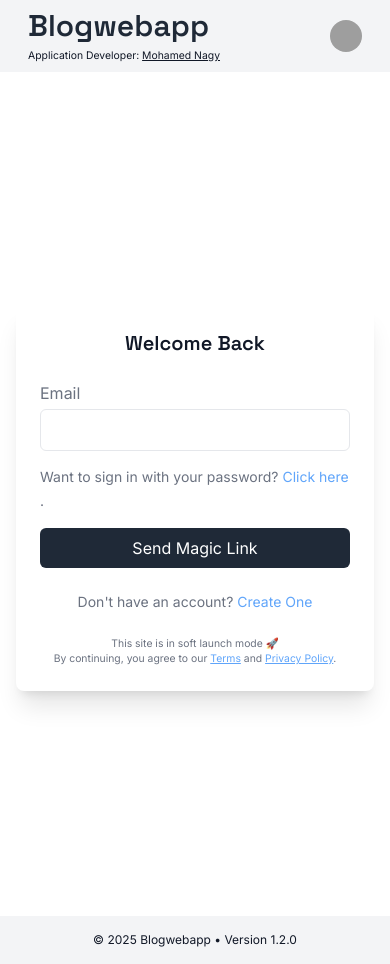
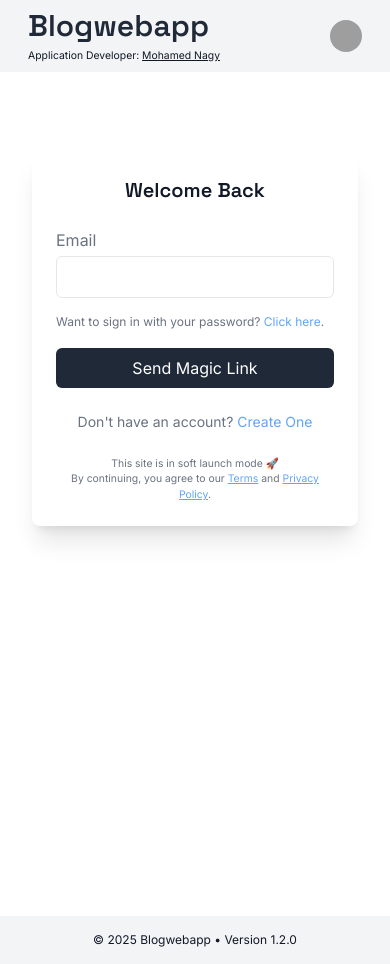
Before and after one commit to devmonagy/blogwebappdev, a React (Create React App) app in the folder client/: page /login in a window 390 px wide. Built offline with nearby package versions, Linux system fonts and the light colour scheme; no server answers; grey boxes are pictures that could not be loaded.

Commit message:
Push layout update

```diff
--- a/client/src/pages/Login.tsx
+++ b/client/src/pages/Login.tsx
@@ -97,20 +97,9 @@ const Login: React.FC<LoginProps> = ({ onLogin }) => {
     }
   };
 
-  // ⚠️ Commented out Google/Facebook login buttons
-  // const handleGoogleLogin = () => {
-  //   const redirect = encodeURIComponent(redirectPath);
-  //   window.location.href = `${process.env.REACT_APP_BACKEND_URL}/auth/google?redirect=${redirect}`;
-  // };
-
-  // const handleFacebookLogin = () => {
-  //   const redirect = encodeURIComponent(redirectPath);
-  //   window.location.href = `${process.env.REACT_APP_BACKEND_URL}/auth/facebook?redirect=${redirect}`;
-  // };
-
   return (
-    <div className="container px-4 pt-10 pb-8 flex items-center justify-center bg-background min-h-screen">
-      <div className="bg-background p-6 rounded-lg shadow-xl max-w-md w-full space-y-6">
+    <div className="bg-background min-h-screen px-8 pt-20 pb-8">
+      <div className="bg-background p-6 rounded-lg shadow-xl max-w-md w-full mx-auto space-y-6">
         <h2 className="text-xl font-bold text-center text-primaryText">
           Welcome Back
         </h2>
@@ -141,18 +130,17 @@ const Login: React.FC<LoginProps> = ({ onLogin }) => {
 
           {!showPasswordField ? (
             <>
-              {" "}
-              <span className="text-sm text-secondaryText">
+              <span className="text-xs sm:text-sm text-secondaryText">
                 Want to sign in with your password?{" "}
               </span>
               <button
                 type="button"
                 onClick={() => setShowPasswordField(true)}
-                className="text-blue-400 text-sm hover:underline"
+                className="text-blue-400  hover:underline text-xs sm:text-sm"
               >
                 Click here
               </button>
-              <span className="text-sm text-secondaryText">.</span>
+              <span className="text-xs sm:text-sm text-secondaryText">.</span>
               <button
                 type="button"
                 onClick={handleMagicLinkLogin}
--- a/client/src/pages/Register.tsx
+++ b/client/src/pages/Register.tsx
@@ -120,42 +120,15 @@ const Register: React.FC = () => {
     );
   };
 
-  // ⚠️ Commented out social buttons temporarily
-  // const handleGoogleRegister = () => {
-  //   window.location.href = `${process.env.REACT_APP_BACKEND_URL}/auth/google`;
-  // };
-
-  // const handleFacebookRegister = () => {
-  //   window.location.href = `${process.env.REACT_APP_BACKEND_URL}/auth/facebook`;
-  // };
-
   return (
-    <div className="container px-4 pt-10 pb-8 flex items-center justify-center bg-background min-h-screen">
-      <div className="bg-background p-6 rounded-lg shadow-xl max-w-md w-full space-y-6">
+    <div className="bg-background min-h-screen px-8 pt-20 pb-12">
+      <div className="bg-background p-6 rounded-lg shadow-xl max-w-md w-full mx-auto space-y-6">
         <h2 className="text-xl font-bold text-center text-primaryText">
           Join Blogwebapp
         </h2>
 
         {error && <p className="text-red-500 text-center">{error}</p>}
         {success && <p className="text-green-500 text-center">{success}</p>}
-
-        {/* ⚠️ Commented out social login buttons for now */}
-        {/* <div className="space-y-4">
-          <button
-            className="w-full border border-gray-500 rounded-full py-2 flex items-center justify-center text-secondaryText hover:bg-gray-800 hover:text-white transition"
-            onClick={handleGoogleRegister}
-          >
-            <FaGoogle className="mr-3" />
-            Continue with Google
-          </button>
-          <button
-            className="w-full border border-gray-500 rounded-full py-2 flex items-center justify-center text-secondaryText hover:bg-gray-800 hover:text-white transition"
-            onClick={handleFacebookRegister}
-          >
-            <FaFacebookF className="mr-3" />
-            Continue with Facebook
-          </button>
-        </div> */}
 
         <form
           onSubmit={
@@ -180,17 +153,17 @@ const Register: React.FC = () => {
 
           {!showPasswordField ? (
             <>
-              <span className="text-sm text-secondaryText">
+              <span className="text-xs sm:text-sm text-secondaryText">
                 Want to set a password now?{" "}
               </span>
               <button
                 type="button"
                 onClick={() => setShowPasswordField(true)}
-                className="text-blue-400 text-sm hover:underline"
+                className="text-blue-400 hover:underline text-xs sm:text-sm"
               >
                 Click here
               </button>
-              <span className="text-sm text-secondaryText">.</span>
+              <span className="text-xs sm:text-sm text-secondaryText">.</span>
               <button
                 type="button"
                 onClick={handleMagicLinkRegister}
```
